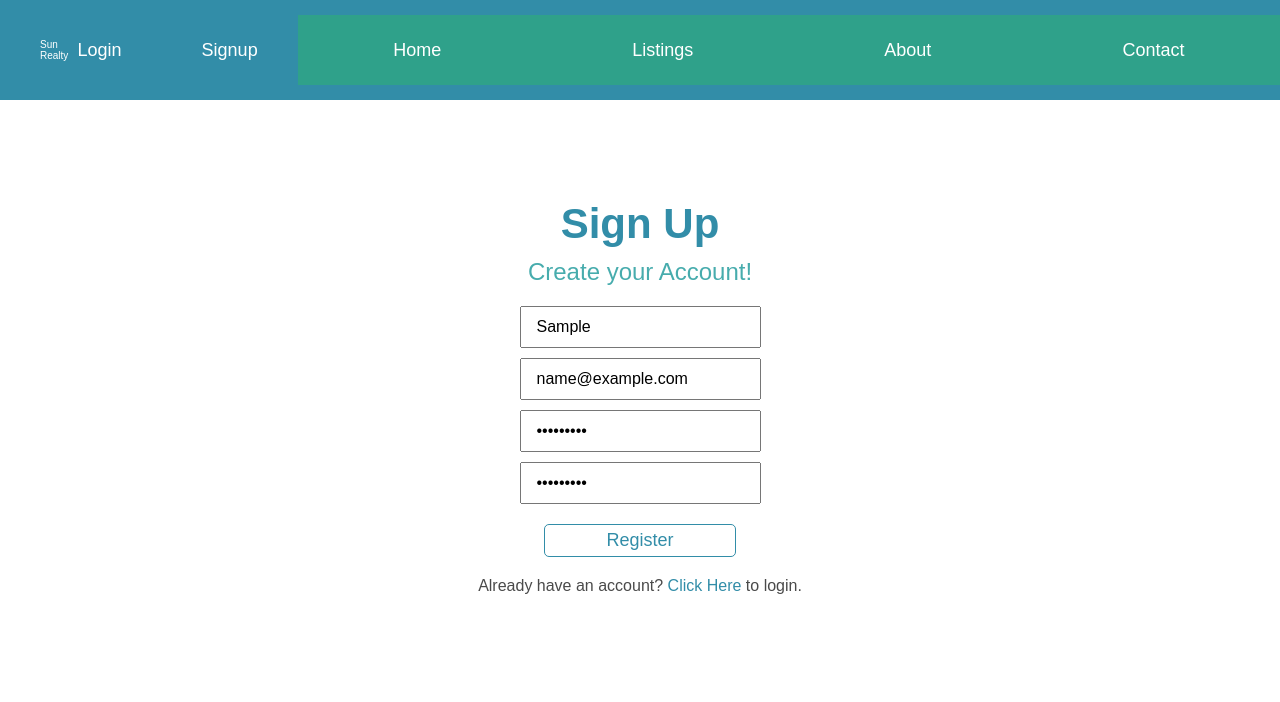
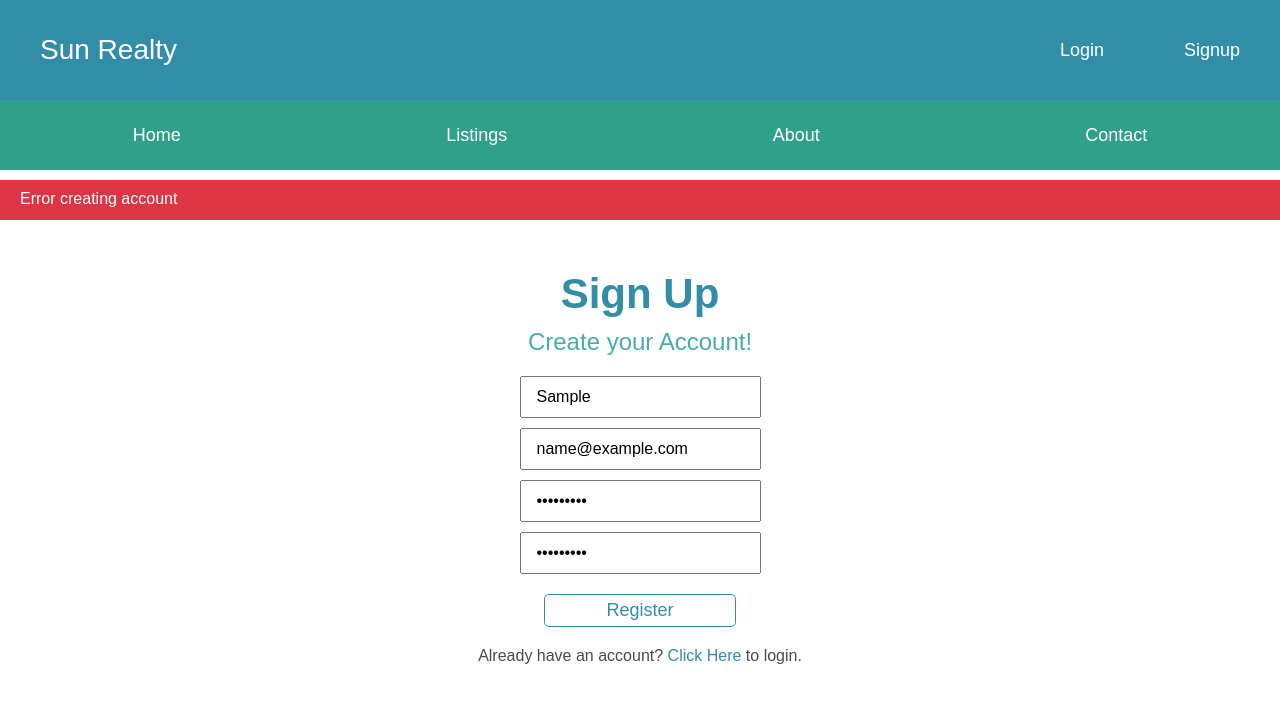
Before and after one commit to Neoj1sec142/sun_realty, a React (Create React App) app in the folder frontend/: page /signup in a window 1280 px wide. Both pictures are taken after typing "Sample", "name@example.com", "Sample123", "Sample123" into the empty fields and a click on the button "Register". Shown: the top 702 px of the page. Built offline with nearby package versions, Linux system fonts and the light colour scheme; no server answers.

Commit message:
alert error cleaned up

```diff
--- a/frontend/src/components/Alert.js
+++ b/frontend/src/components/Alert.js
@@ -1,18 +1,19 @@
-import Rsact from 'react'
-import PropTypes from 'prop-types'
-import { connect } from 'react-redux'
+import React from 'react';
+import PropTypes from 'prop-types';
+import { connect } from 'react-redux';
 
 const Alert = ({ alerts }) => alerts !== null && alerts.length > 0 && alerts.map(alert => (
-    <div className={`alert alert-${alert.alertType}`} key={alert.id}>
+    <div key={alert.id} className={`alert alert--${alert.alertType}`}>
         { alert.msg }
     </div>
-))
+));
+
 Alert.propTypes = {
     alerts: PropTypes.array.isRequired
-}
+};
 
 const mapStateToProps = state => ({
     alerts: state.alert
-})
+});
 
-export default connect(mapStateToProps, {})(Alert)
+export default connect(mapStateToProps)(Alert);
--- a/frontend/src/components/Navbar.js
+++ b/frontend/src/components/Navbar.js
@@ -12,7 +12,7 @@ const Navbar = ({auth: {isAuthenticated, loading}, logout}) => {
     const guestLinks = (
         <Fragment>
             <Link className='navbar__top__auth__link' to='/login'>Login</Link>
-            <Link className='navbar__top__auth__link' to='/login'>Signup</Link>
+            <Link className='navbar__top__auth__link' to='/signup'>Signup</Link>
         </Fragment>
     )
 
@@ -24,22 +24,22 @@ const Navbar = ({auth: {isAuthenticated, loading}, logout}) => {
                         <Link className='navbar__top__logo__link' to='/'>Sun Realty</Link>
                     </div>
                     <div className='navbar__top__auth'>
-                        {!loading && (<Fragment>{isAuthenticated ? authLinks : guestLinks}</Fragment>)}
+                        { !loading && (<Fragment>{ isAuthenticated ? authLinks : guestLinks }</Fragment>) }
+                    </div>
                 </div>
                 <div className='navbar__bottom'>
                     <li className='navbar__bottom__item'>
-                            <NavLink className='navbar__bottom__item__link' to='/'>Home</NavLink>
+                        <NavLink className='navbar__bottom__item__link' exact to='/'>Home</NavLink>
                     </li>
                     <li className='navbar__bottom__item'>
-                            <NavLink className='navbar__bottom__item__link' to='/listings'>Listings</NavLink>
+                        <NavLink className='navbar__bottom__item__link' exact to='/listings'>Listings</NavLink>
                     </li>
                     <li className='navbar__bottom__item'>
-                            <NavLink className='navbar__bottom__item__link' to='/about'>About</NavLink>
+                        <NavLink className='navbar__bottom__item__link' exact to='/about'>About</NavLink>
                     </li>
                     <li className='navbar__bottom__item'>
-                            <NavLink className='navbar__bottom__item__link' to='/contact'>Contact</NavLink>
+                        <NavLink className='navbar__bottom__item__link' exact to='/contact'>Contact</NavLink>
                     </li>
-                    </div>
                 </div>
             </nav>
             <Alert />
--- a/frontend/src/sass/abstracts/_mixins.scss
+++ b/frontend/src/sass/abstracts/_mixins.scss
@@ -1,5 +1,5 @@
 @mixin clearfix {
-    &::after{
+    &::after {
         content: "";
         display: table;
         clear: both;
@@ -13,17 +13,17 @@
     transform: translate(-50%, -50%);
 }
 
-@mixin respond($breakpoint){
-    @if $breakpoint == phone{ // 600px
-        @media only screen and (max-width: 37.5em){ @content };
+@mixin respond($breakpoint) {
+    @if $breakpoint == phone {
+        @media only screen and (max-width: 37.5em) { @content };        // 600px
     }
-    @if $breakpoint == tab-port { // 900px
-        @media only screen and (max-width: 52.25em){ @content };
+    @if $breakpoint == tab-port {
+        @media only screen and (max-width: 56.25em) { @content };       // 900px
     }
-    @if $breakpoint == tab-land { // 1200px
-        @media only screen and (max-width: 75em){ @content };
+    @if $breakpoint == tab-land {
+        @media only screen and (max-width: 75em) { @content };          // 1200px
     }
-    @if $breakpoint == big-desktop { // 1000px
-        @media only screen and (min-width: 112.5em){ @content };
+    @if $breakpoint == big-desktop {
+        @media only screen and (min-width: 112.5em) { @content };       // 1800px
     }
 }
--- a/frontend/src/sass/base/_base.scss
+++ b/frontend/src/sass/base/_base.scss
@@ -1,6 +1,6 @@
 *,
-*:after,
-*:before{
+*::after,
+*::before{
     margin: 0;
     padding: 0;
     box-sizing: inherit;
--- a/frontend/src/sass/components/_alert.scss
+++ b/frontend/src/sass/components/_alert.scss
@@ -1,7 +1,7 @@
-.alert{
+.alert {
     width: 100%;
     font-size: 1.6rem;
-    color: white;
+    color: $color-white;
     margin-top: 1rem;
     height: 4rem;
     padding: 1rem 2rem;
@@ -10,6 +10,7 @@
     &--success {
         background-color: #28a745;
     }
+
     &--error {
         background-color: #dc3545;
     }
--- a/frontend/src/sass/components/_navbar.scss
+++ b/frontend/src/sass/components/_navbar.scss
@@ -1,6 +1,7 @@
-.navbar{
+.navbar {
     width: 100%;
-    &__top{
+
+    &__top {
         display: flex;
         justify-content: space-between;
         align-items: center;
@@ -8,42 +9,48 @@
         height: 10rem;
         background-color: $color-primary;
 
-        &__logo{
+        &__logo {
             margin-left: 4rem;
-            &__link{
-                font-size: 2.8;
+
+            &__link {
+                font-size: 2.8rem;
                 color: $color-white;
                 text-decoration: none;
             }
         }
 
-        &__auth{
+        &__auth {
             margin-right: 4rem;
 
-            &__link{
+            &__link {
                 font-size: 1.8rem;
                 color: $color-white;
                 text-decoration: none;
-                &:first-of-type{
+
+                &:first-of-type {
                     margin-right: 8rem;
                 }
             }
         }
     }
-    &__bottom{
+
+    &__bottom {
         display: flex;
         justify-content: space-around;
         align-items: center;
         width: 100%;
         height: 7rem;
         background-color: $color-tertiary;
-        &__item{
+
+        &__item {
             list-style: none;
+
             &__link {
                 font-size: 1.8rem;
                 color: $color-white;
                 text-decoration: none;
-                &:hover{
+
+                &:hover {
                     color: $color-quaternary;
                 }
             }
```
Also changed, not shown: frontend/src/sass/components/_auth.scss (+17 -10 lines). Lines whose indentation alone changed are shown as unchanged.
